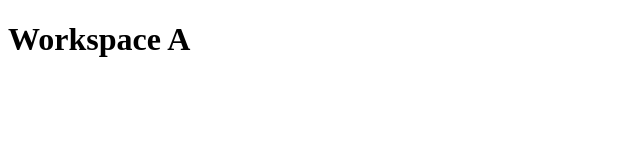
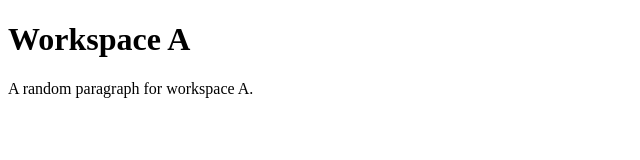
Before and after one commit to brootaylor/yarn-monorepo, an Eleventy site: page workspace-a/src/index.html in a window 1280 px wide. Shown: the whole page, without its empty margins (0-640 px from the left). Built offline with nearby package versions, Linux system fonts and the light colour scheme; Eleventy itself is replaced by a stand-in of ours; files that its build step writes are made by us from their sources.

Commit message:
Workspace A page updated

```diff
--- a/workspace-a/src/index.html
+++ b/workspace-a/src/index.html
@@ -9,6 +9,7 @@
 
   <body>
     <h1>Workspace A</h1>
+    <p>A random paragraph for workspace A.</p>
   </body>
 
 </html>
```
